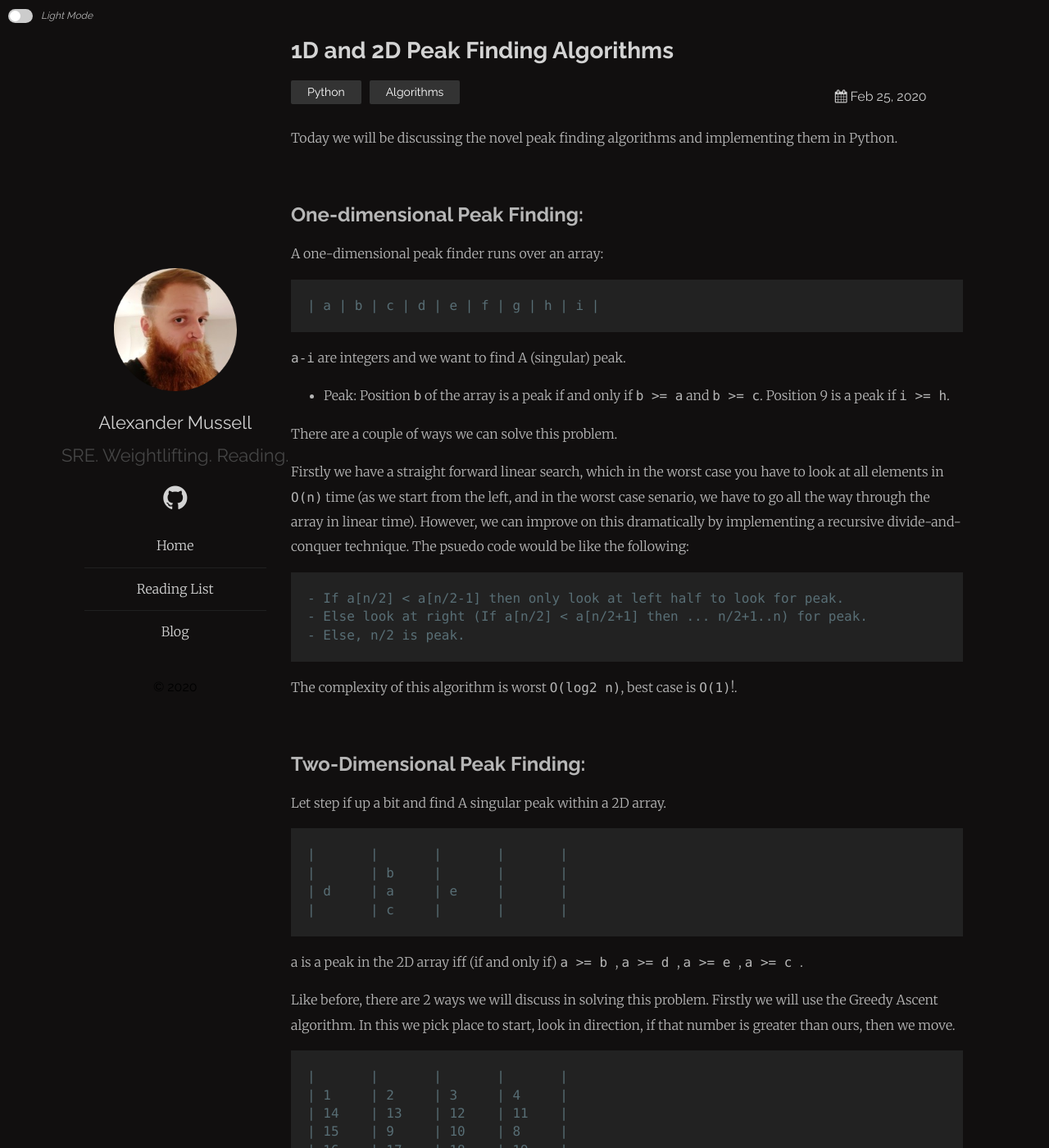
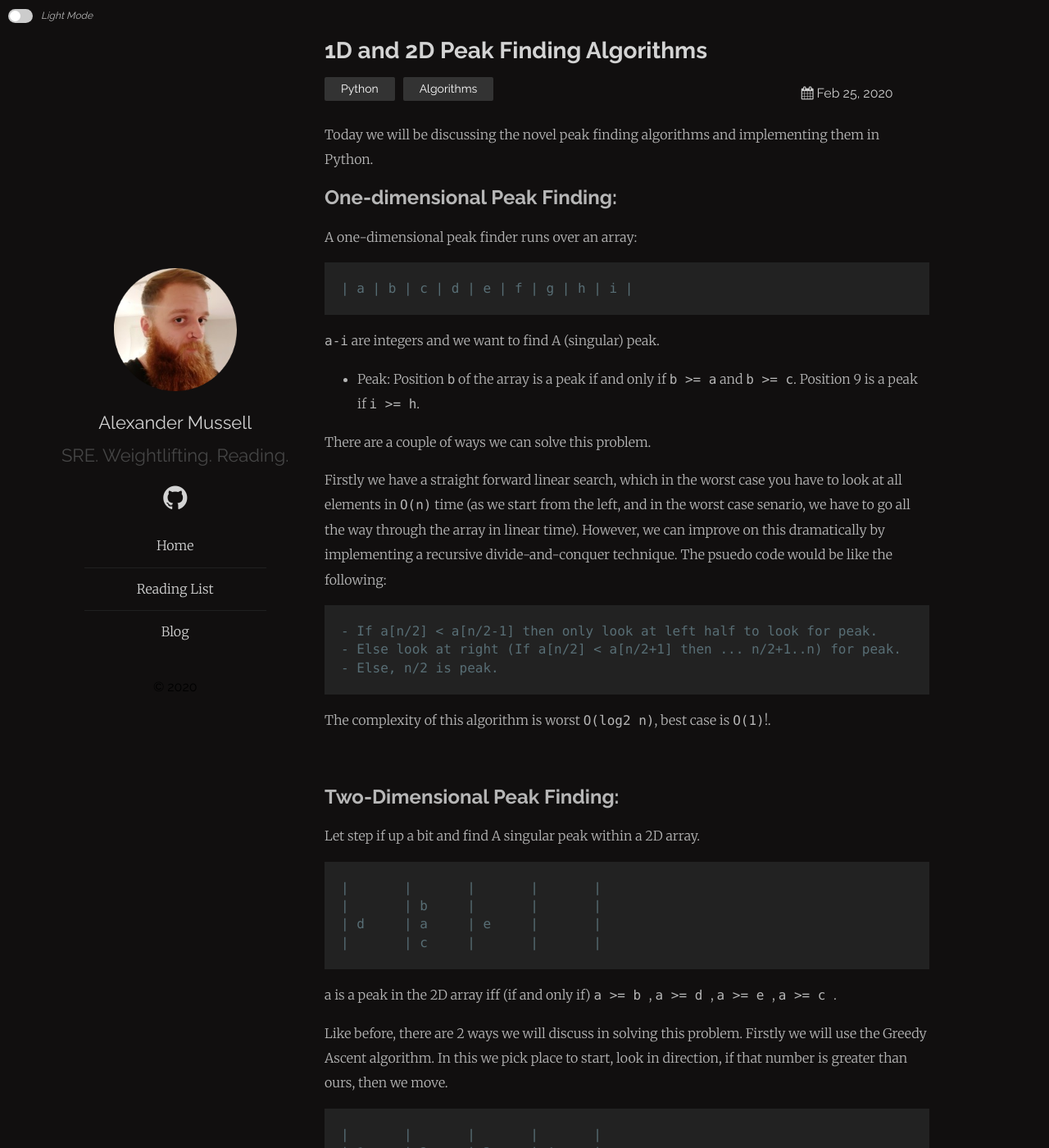
Before and after one commit to AlexMussell/alexmussell.github.io, a Jekyll site: the page built from _posts/2020-01-15-peak-finder-algorithm.markdown, in a window 1280 px wide and 1400 px high. Shown: the whole window at 82% size. Built offline with Jekyll 4.4.1, drawn with Linux system fonts in a browser that asks for light colours; comment, search, counter and statistics services are not loaded.

Commit message:
reduced margin of posts, fixed tables for mobile. Hopefully temporary fix for markdown tables

```diff
--- a/_posts/2020-01-15-peak-finder-algorithm.markdown
+++ b/_posts/2020-01-15-peak-finder-algorithm.markdown
@@ -7,7 +7,6 @@ excerpt: Today we will be discussing the novel peak finding algorithms and imple
 ---
 Today we will be discussing the novel peak finding algorithms and implementing them in Python.
 
-<br>
 
 ## One-dimensional Peak Finding:
 A one-dimensional peak finder runs over an array:
--- a/_sass/plain.scss
+++ b/_sass/plain.scss
@@ -301,6 +301,8 @@ main {
   min-width: 150px;
 }
 .post-meta {
+  width: 90%;
+  margin: 0 auto;
   display: flex;
   justify-content: space-between;
   align-items: center;
@@ -317,6 +319,9 @@ main {
 }
 
 .post-title {
+  width: 90%;
+  margin: 0 auto;
+  padding-bottom: 15px;
   line-height: 1.2em;
   font-size: 28px;
 }
@@ -337,6 +342,8 @@ main {
   padding-left: 30px;
 }
 .post {
+  width: 90%;
+  margin: 0 auto;
   font-family: "Merriweather", sans-serif;
   font-weight: 300;
   color: var(--page-text);
```
